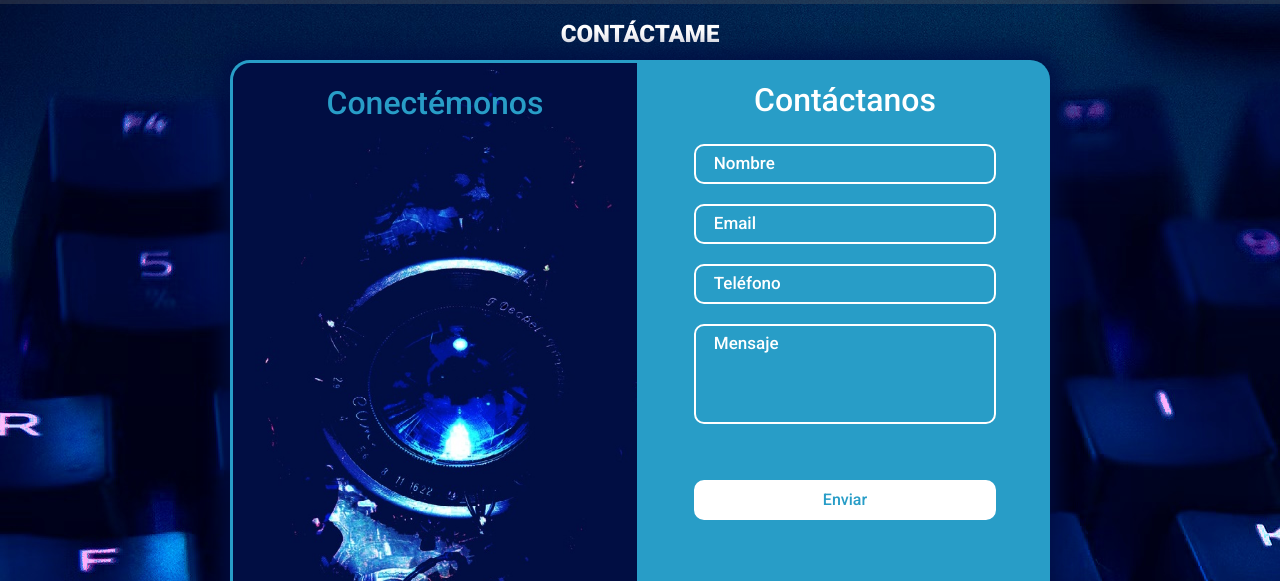
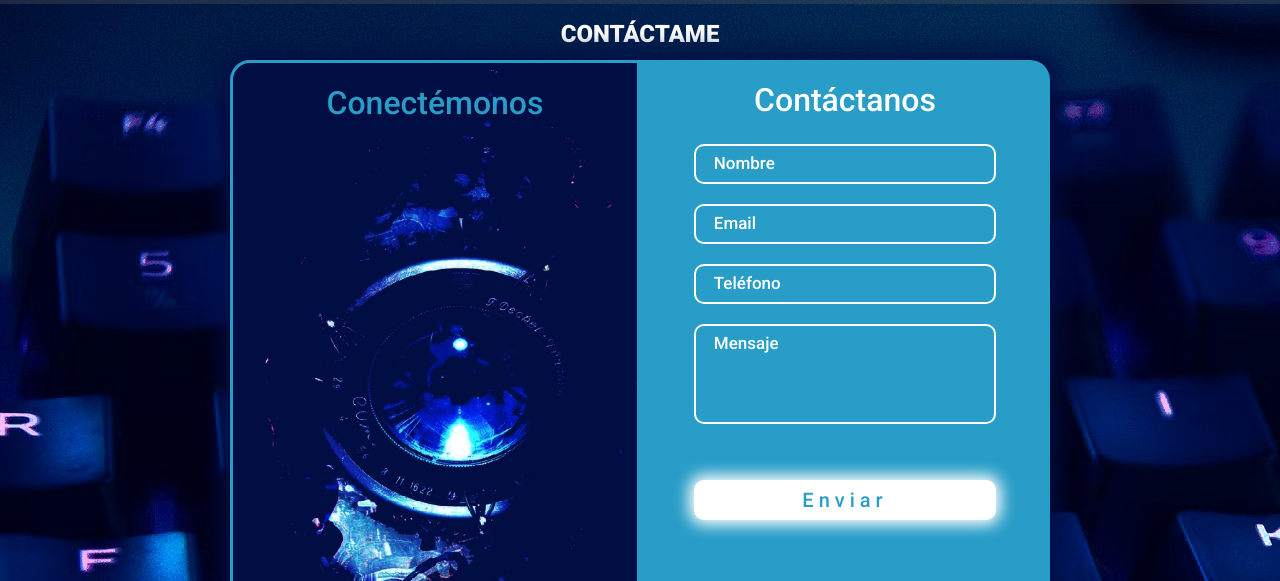
Before and after one commit to Jioh19/Portfolio, a plain HTML site: page index.html in a window 1280 px wide. In both pictures the pointer is over the input "Enviar". Shown: the part 2474-3055 px from the top of the page. Drawn offline with nearby package versions, Linux system fonts and the light colour scheme.

Commit message:
Corrigiendo formatos v3.999

```diff
--- a/assets/css/style.css
+++ b/assets/css/style.css
@@ -611,6 +611,9 @@ textarea.input {
 .btn:hover {
 	background-color: var(--font-color);;
 	color: var(--hover-color);
+	font-size: 20px;
+	letter-spacing: 5px;
+	box-shadow: var(--font-color) 0 0 15px 5px;
 }
 
 
```
